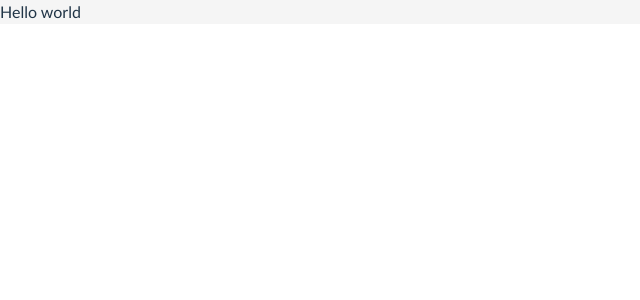
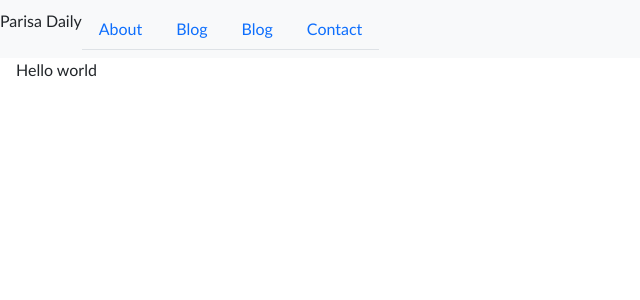
Before and after one commit to pada2024/Parisa-React-Portfolio, a React (Vite) app: page / in a window 1280 px wide. Shown: the top 300 px of the page, without its empty margins (0-640 px from the left). Built offline with nearby package versions, Linux system fonts and the light colour scheme.

Commit message:
worked with tutor on setting up nav, need to figure out how to get it aligned the way I want using bootstrap

```diff
--- a/package.json
+++ b/package.json
@@ -11,6 +11,7 @@
     "preview": "vite preview"
   },
   "dependencies": {
+    "bootstrap": "^5.3.3",
     "react": "^18.2.0",
     "react-dom": "^18.2.0",
     "react-router-dom": "^6.28.0"
--- a/src/App.jsx
+++ b/src/App.jsx
@@ -1,11 +1,18 @@
 import './App.css';
-import About from './components/About';
+import Nav from './components/NavTabs';
+import { Outlet } from 'react-router-dom';
+
+
+
 
 function App() {
   return (
-    <div>
-      <About />
-    </div>
+    <>
+      <Nav />
+      <main className="mx-3">
+        <Outlet />
+      </main>
+    </>
   );
 }
 
--- /dev/null
+++ b/src/components/NavTabs.jsx
@@ -0,0 +1,47 @@
+import { Link, useLocation } from 'react-router-dom';
+
+
+function NavTabs() {
+  const currentPage = useLocation().pathname;
+
+  return  (<div class="navbar navbar-expand-lg navbar-light bg-light">
+    <p>Parisa Daily</p>
+    <ul className="nav nav-tabs ml-auto">
+
+      <li className="nav-item">
+        <Link
+          to="/About"
+          className={currentPage === '/About' ? 'nav-link active' : 'nav-link'}
+        >
+          About
+        </Link>
+      </li>
+      <li className="nav-item">
+        <Link
+          to="/Skills"
+          className={currentPage === '/Skills' ? 'nav-link active' : 'nav-link'}
+        >
+          Blog
+        </Link>
+      </li>
+      <li className="nav-item">
+        <Link
+          to="/Projects"
+          className={currentPage === '/Projects' ? 'nav-link active' : 'nav-link'}
+        >
+          Blog
+        </Link>
+      </li>
+      <li className="nav-item">
+        <Link
+          to="/Contact"
+          className={currentPage === '/Contact' ? 'nav-link active' : 'nav-link'}
+        >
+          Contact
+        </Link>
+      </li>
+    </ul> </div>
+  );
+}
+
+export default NavTabs;
--- a/src/main.jsx
+++ b/src/main.jsx
@@ -5,9 +5,8 @@ import About from './components/About';
 import Skills from './components/Skills';
 import Projects from './components/Projects';
 import Contact from './components/Contact.jsx';
+import 'bootstrap/dist/css/bootstrap.min.css'
 import { createBrowserRouter, RouterProvider } from 'react-router-dom';
-
-
 
 
 
```
Also changed, not shown: 1 other file (tests, documents, lock files or other folders).
